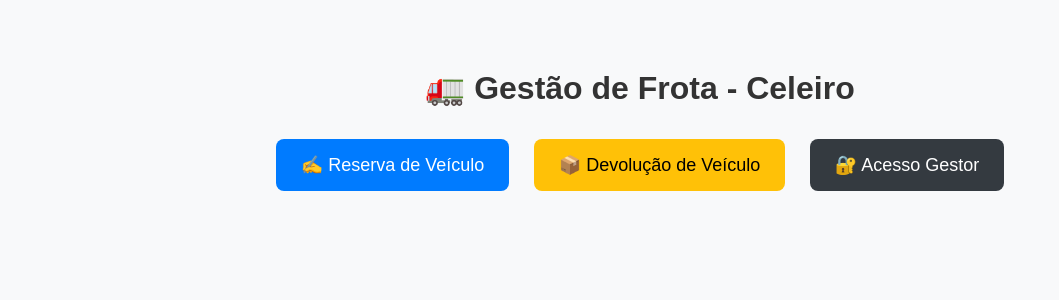
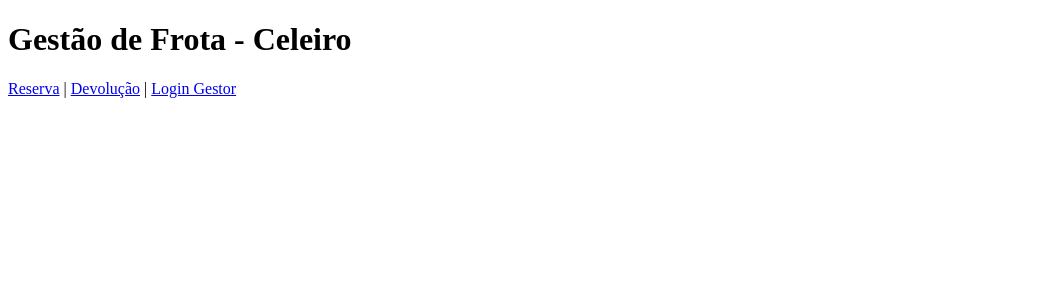
Before and after one commit to marcojr102589/gestao-frota-celeiro, a FastAPI app: page / in a window 1280 px wide. Shown: the top 300 px of the page, without its empty margins (0-1059 px from the left). Run offline with FastAPI, Linux system fonts and the light colour scheme.

Commit message:
Versão corrigida e funcional do sistema

```diff
--- a/main.py
+++ b/main.py
@@ -9,17 +9,17 @@ app.mount("/static", StaticFiles(directory="static"), name="static")
 templates = Jinja2Templates(directory="templates")
 
 @app.get("/", response_class=HTMLResponse)
-async def home(request: Request):
+def home(request: Request):
     return templates.TemplateResponse("home.html", {"request": request})
 
 @app.get("/reserva", response_class=HTMLResponse)
-async def reserva(request: Request):
+def reserva(request: Request):
     return templates.TemplateResponse("reserva.html", {"request": request})
 
 @app.get("/devolucao", response_class=HTMLResponse)
-async def devolucao(request: Request):
+def devolucao(request: Request):
     return templates.TemplateResponse("devolucao.html", {"request": request})
 
 @app.get("/login", response_class=HTMLResponse)
-async def login(request: Request):
+def login(request: Request):
     return templates.TemplateResponse("login.html", {"request": request})
--- a/requirements.txt
+++ b/requirements.txt
@@ -1,5 +1,3 @@
 fastapi
 uvicorn
 jinja2
-python-multipart
-itsdangerous
--- a/templates/devolucao.html
+++ b/templates/devolucao.html
@@ -1 +1,5 @@
-// Simulação do conteúdo de templates/devolucao.html
+<!DOCTYPE html>
+<html>
+<head><title>Devolução</title></head>
+<body><h2>Formulário de Devolução</h2></body>
+</html>
--- a/templates/home.html
+++ b/templates/home.html
@@ -1,21 +1,12 @@
 <!DOCTYPE html>
-<html lang="pt-BR">
+<html>
 <head>
-  <meta charset="UTF-8" />
-  <title>Gestão de Frota - Celeiro</title>
-  <style>
-    body { font-family: Arial, sans-serif; text-align: center; background-color: #f8f9fa; padding: 40px; }
-    h1 { color: #333; }
-    .button { display: inline-block; margin: 10px; padding: 15px 25px; font-size: 18px; border-radius: 8px; text-decoration: none; }
-    .reserva { background-color: #007bff; color: white; }
-    .devolucao { background-color: #ffc107; color: black; }
-    .gestor { background-color: #343a40; color: white; }
-  </style>
+    <title>Gestão de Frota - Celeiro</title>
 </head>
 <body>
-  <h1>🚛 Gestão de Frota - Celeiro</h1>
-  <a href="/reserva" class="button reserva">✍️ Reserva de Veículo</a>
-  <a href="/devolucao" class="button devolucao">📦 Devolução de Veículo</a>
-  <a href="/login" class="button gestor">🔐 Acesso Gestor</a>
+    <h1>Gestão de Frota - Celeiro</h1>
+    <a href="/reserva">Reserva</a> |
+    <a href="/devolucao">Devolução</a> |
+    <a href="/login">Login Gestor</a>
 </body>
 </html>
--- a/templates/login.html
+++ b/templates/login.html
@@ -1 +1,5 @@
-// Simulação do conteúdo de templates/login.html
+<!DOCTYPE html>
+<html>
+<head><title>Login</title></head>
+<body><h2>Acesso do Gestor</h2></body>
+</html>
--- a/templates/reserva.html
+++ b/templates/reserva.html
@@ -1 +1,5 @@
-// Simulação do conteúdo de templates/reserva.html
+<!DOCTYPE html>
+<html>
+<head><title>Reserva</title></head>
+<body><h2>Formulário de Reserva</h2></body>
+</html>
```
